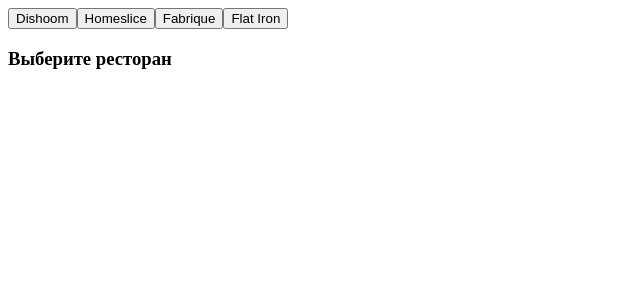
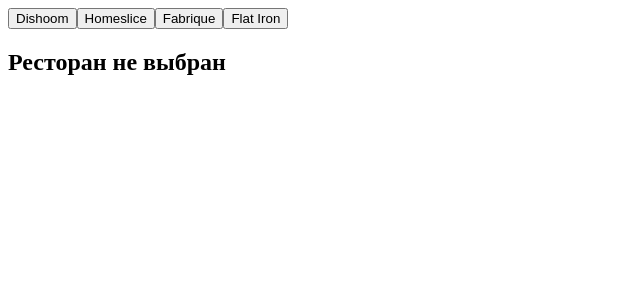
Before and after one commit to Fil101/react-2023-11-15, a React (Vite) app: page / in a window 1280 px wide. Shown: the top 300 px of the page, without its empty margins (0-640 px from the left). Built offline with nearby package versions, Linux system fonts and the light colour scheme.

Commit message:
fixed 3hw after lecture

```diff
--- a/src/components/restaurant-names/component.jsx
+++ /dev/null
@@ -1,16 +0,0 @@
-import {RestaurantName} from "../restaurant-name/component";
-
-export const RestaurantNames = ({ restaurantNames, onRestaurantSelect }) => {
-
-    return (
-        <div>
-            {restaurantNames.map(({name, id}) =>
-                <RestaurantName
-                    key={id}
-                    name={name}
-                    onClick={() => onRestaurantSelect(name)}
-                />
-            )}
-        </div>
-    )
-}
--- /dev/null
+++ b/src/components/restaurant-tabs/component.jsx
@@ -0,0 +1,16 @@
+import {Tab} from "../tab/component";
+
+export const RestaurantTabs = ({ restaurantTabs, onRestaurantSelect }) => {
+
+    return (
+        <div>
+            {restaurantTabs.map(({name, id}) =>
+                <Tab
+                    key={id}
+                    name={name}
+                    onClick={() => onRestaurantSelect(id)}
+                />
+            )}
+        </div>
+    )
+}
--- a/src/components/restaurant/component.jsx
+++ b/src/components/restaurant/component.jsx
@@ -1,13 +1,16 @@
 import {Menu} from "../menu/component";
 import {Reviews} from "../reviews/component";
 
-export const Restaurant = ({menu, name, reviews}) => {
+export const Restaurant = ({restaurant}) => {
+    if (!restaurant) {
+       return <h2>Ресторан не выбран</h2>
+    }
 
     return (
         <div>
-            <h2>Ресторан: {name}</h2>
-            <Menu menu={menu}/>
-            <Reviews reviews={reviews}/>
+            <h2>Ресторан: {restaurant.name}</h2>
+            <Menu menu={restaurant.menu}/>
+            <Reviews reviews={restaurant.reviews}/>
         </div>
     )
 }
--- a/src/components/restaurants/component.jsx
+++ /dev/null
@@ -1,21 +0,0 @@
-import {Restaurant} from "../restaurant/component";
-
-export const Restaurants = ({restaurants}) => {
-
-    return (
-        <div>
-            {!!restaurants.length ?
-                restaurants.map(({id, menu, name, reviews}) => (
-                    <Restaurant
-                        key={id}
-                        menu={menu}
-                        name={name}
-                        reviews={reviews}
-                    />
-                ))
-                :
-                <h3>Выберите ресторан</h3>
-            }
-        </div>
-    )
-}
--- a/src/components/restaurant-name/component.jsx
+++ b/src/components/tab/component.jsx
@@ -1,4 +1,4 @@
-export const RestaurantName = ({ name, onClick }) => {
+export const Tab = ({ name, onClick }) => {
 
     return (
         <button onClick={onClick}>{name}</button>
--- a/src/pages/restaraunts-page/component.jsx
+++ b/src/pages/restaraunts-page/component.jsx
@@ -1,9 +1,9 @@
 import {useState} from "react";
-import {RestaurantNames} from "../../components/restaurant-names/component";
-import {Restaurants} from "../../components/restaurants/component";
+import {RestaurantTabs} from "../../components/restaurant-tabs/component";
+import {Restaurant} from "../../components/restaurant/component.jsx";
 
 export const  RestaurantsPage = ({restaurants}) => {
-    const [selectedRestaurant, setSelectedRestaurants] = useState();
+    const [selectedRestaurantId, setSelectedRestaurantId] = useState();
 
     const restaurantNames = restaurants.map(({name, id}) => {
        if (name && id) {
@@ -12,15 +12,15 @@
        return {}
     });
 
-    const filteredRestaurants = restaurants.filter(({name}) => name === selectedRestaurant);
+    const selectedRestaurant = restaurants.find(({id}) => id === selectedRestaurantId);
 
     return (
         <div>
-            <RestaurantNames
-                restaurantNames={restaurantNames}
-                onRestaurantSelect={setSelectedRestaurants}
+            <RestaurantTabs
+                restaurantTabs={restaurantNames}
+                onRestaurantSelect={setSelectedRestaurantId}
             />
-            <Restaurants restaurants={filteredRestaurants}/>
+            <Restaurant restaurant={selectedRestaurant}/>
         </div>
     )
 }
```
